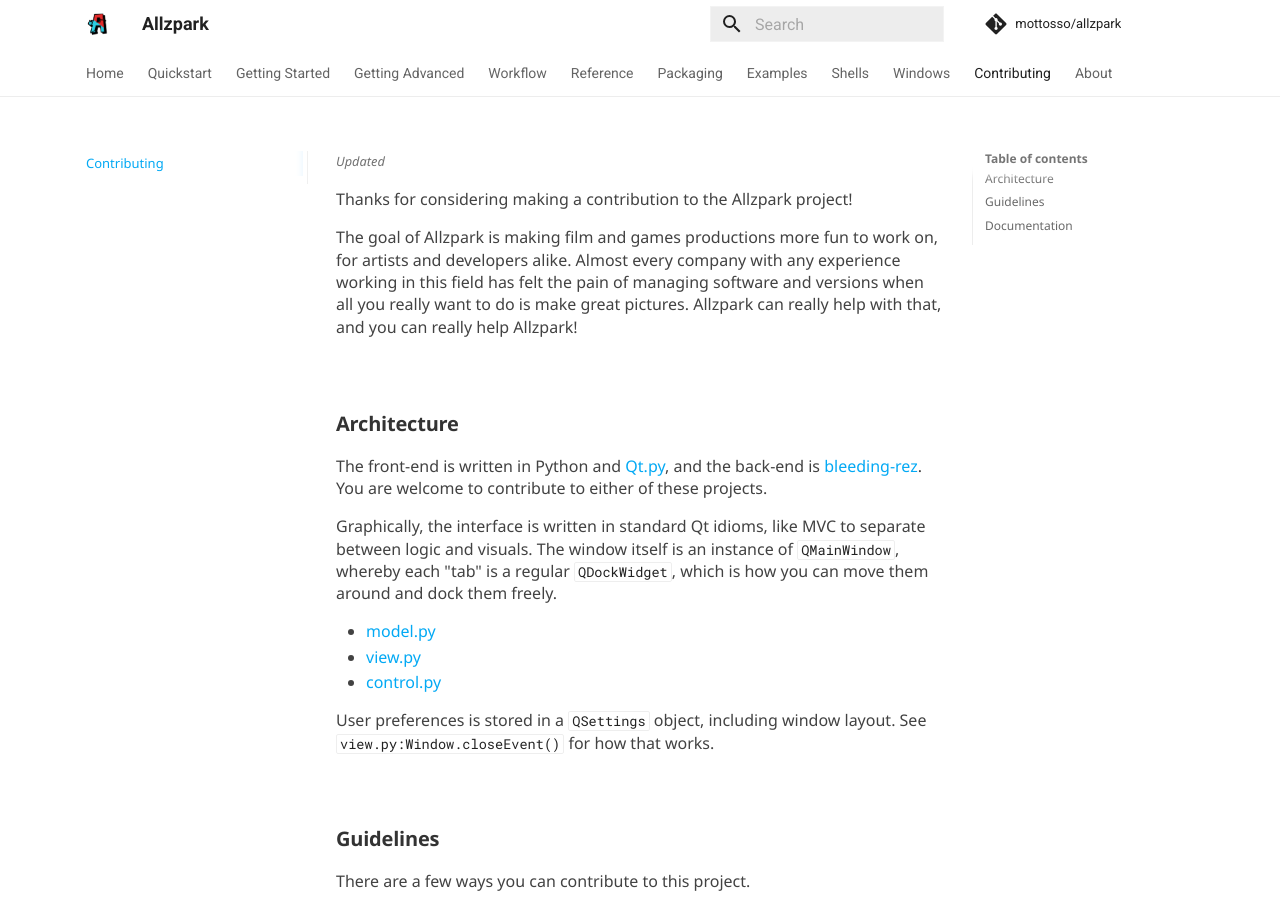
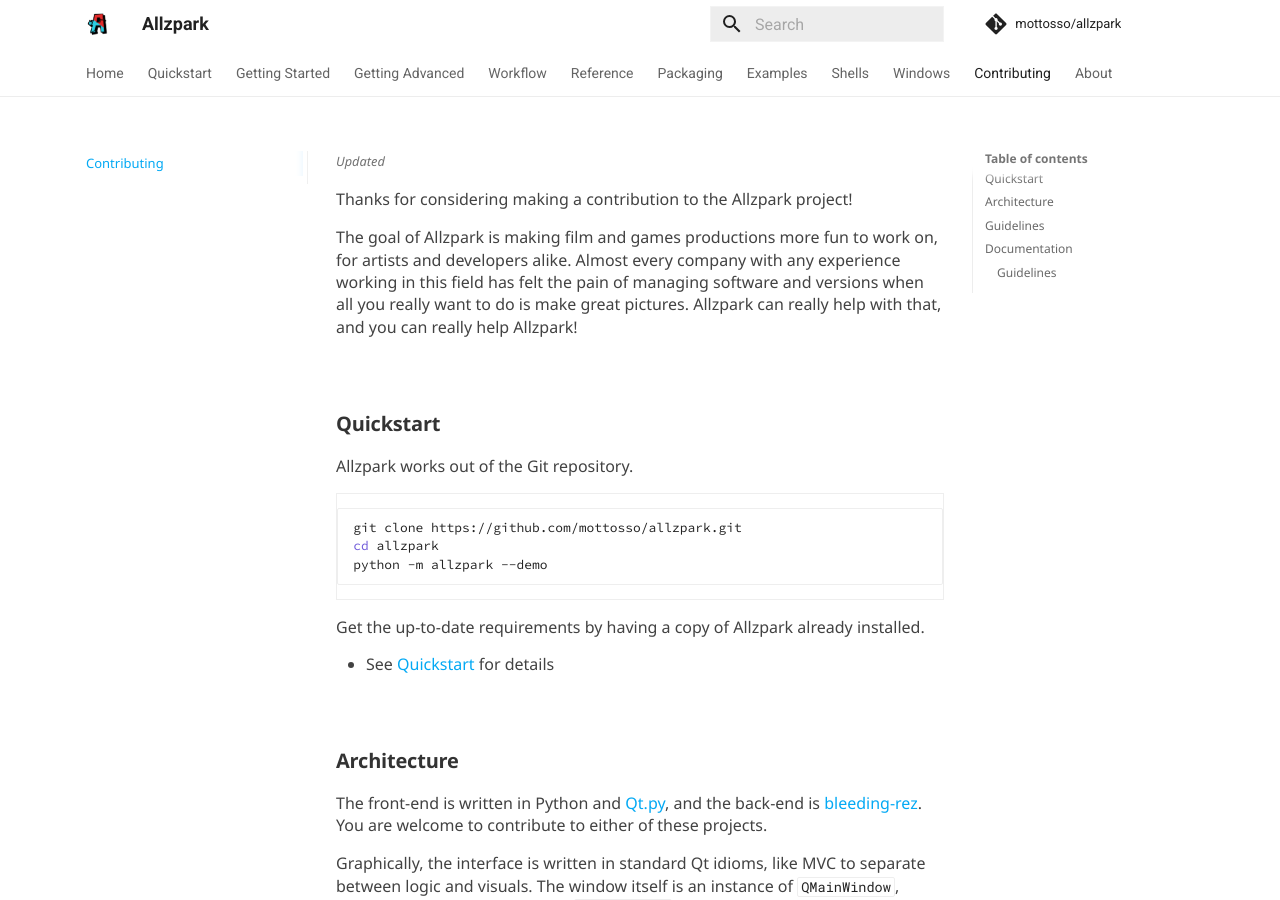
Before and after one commit to mottosso/allzpark, an MkDocs documentation site: the page built from docs/pages/contributing.md, in a window 1280 px wide and 900 px high. Built offline with MkDocs 1.6.1 and Material for MkDocs 9.7.7, drawn with Linux system fonts in a browser that asks for light colours; comment, search, counter and statistics services are not loaded; some of the changed text lies outside the part shown.

Commit message:
Add to contribution guidelines

````diff
--- a/docs/pages/contributing.md
+++ b/docs/pages/contributing.md
@@ -1,6 +1,22 @@
 Thanks for considering making a contribution to the Allzpark project!
 
 The goal of Allzpark is making film and games productions more fun to work on, for artists and developers alike. Almost every company with any experience working in this field has felt the pain of managing software and versions when all you really want to do is make great pictures. Allzpark can really help with that, and you can really help Allzpark!
+
+<br>
+
+### Quickstart
+
+Allzpark works out of the Git repository.
+
+```bash
+git clone https://github.com/mottosso/allzpark.git
+cd allzpark
+python -m allzpark --demo
+```
+
+Get the up-to-date requirements by having a copy of Allzpark already installed.
+
+- See [Quickstart](/quickstart) for details
 
 <br>
 
@@ -81,3 +97,11 @@
 </div>
 
 You should see a message about how to browse to the locally hosted documentation in your console.
+
+<br>
+
+#### Guidelines
+
+Things to keep in mind as you contribute to the documentation
+
+- **Windows-first** Allzpark is for all platforms, but Windows-users are typically less tech-savvy than Linux and MacOS users and the documentation should reflect that.
````
